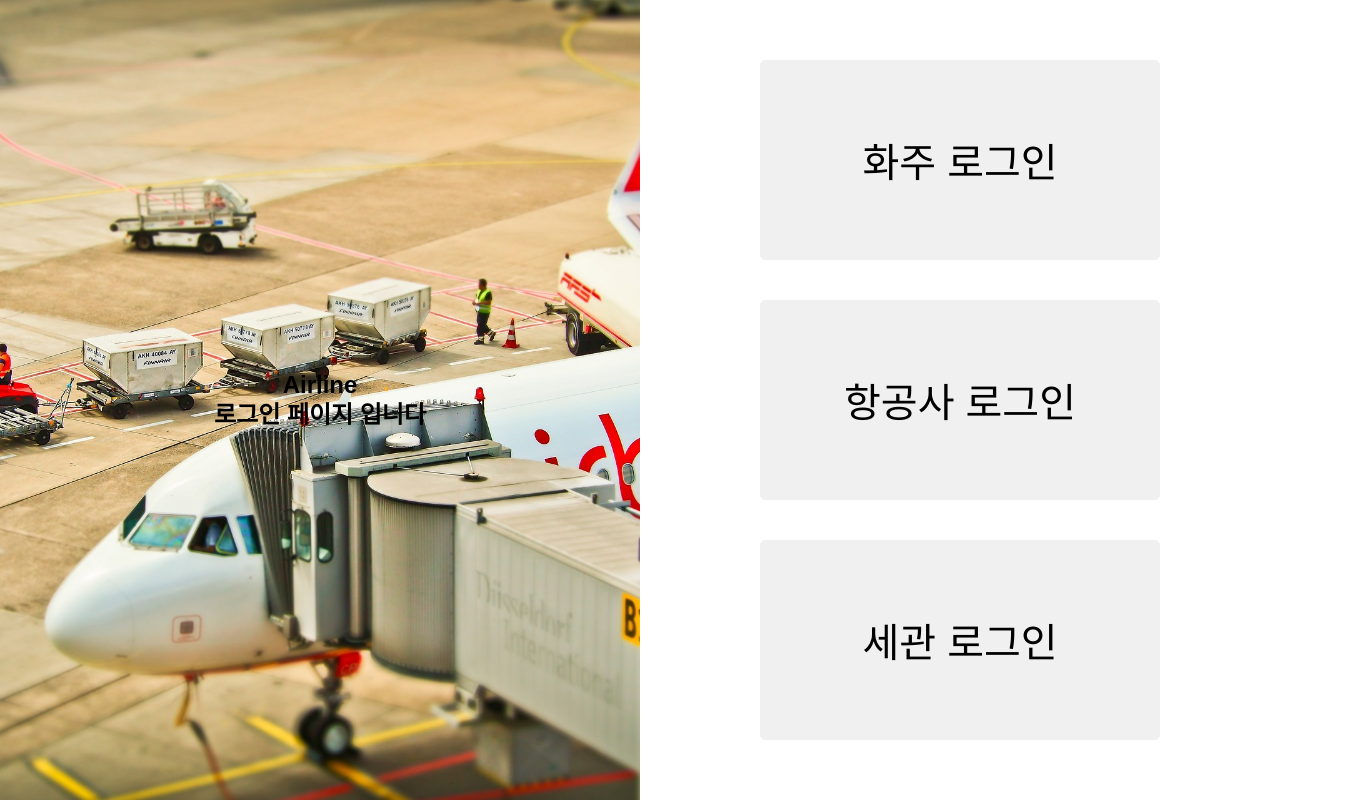
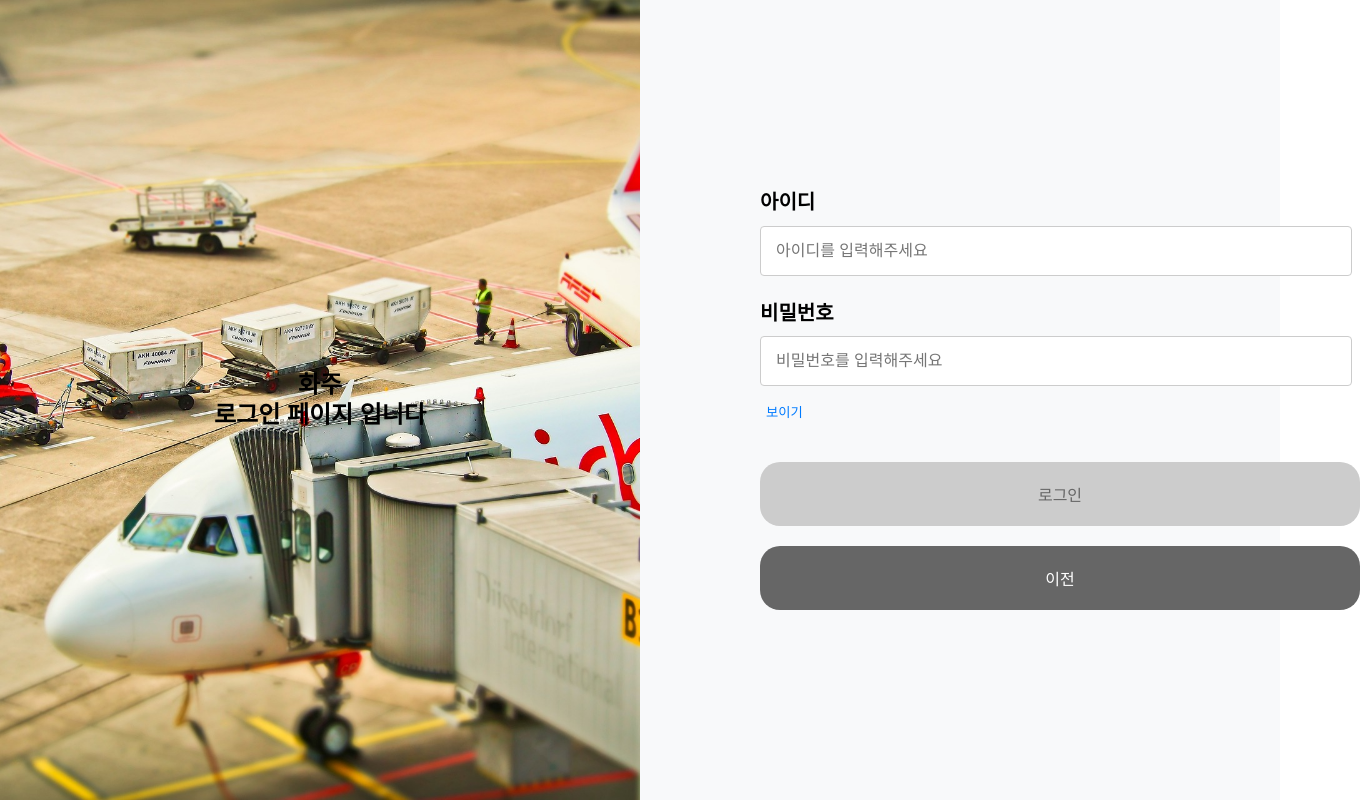
Before and after one commit to Monggu-Park/AirlineTransportFront, a React (Vite) app: page / in a window 1280 px wide. Both pictures are taken after a click on the button "화주 로그인". Shown: the whole page, 1360 px wide, since content can reach past the window. Built offline with nearby package versions, Linux system fonts and the light colour scheme.

Commit message:
feat: 선택한 역할에 따라 다른 화면을 렌더링하도록 구성한다.

```diff
--- a/src/components/Login/LoginForm/index.jsx
+++ b/src/components/Login/LoginForm/index.jsx
@@ -3,7 +3,7 @@ import {useNavigate} from "react-router-dom";
 import * as Styled from "./style.js";
 import H3 from "@/components/Common/Font/Heading/H3/index.jsx";
 
-export default function LoginForm() {
+export default function LoginForm({role, onSelectRole}) {
 
     const [username, setUsername] = useState("");
     const [password, setPassword] = useState("");
@@ -12,9 +12,14 @@ export default function LoginForm() {
 
     const isFormValid = username !== "" && password !== "";
 
+    const handleSubmit = (e) => {
+        e.preventDefault();
+        alert(`${role} 사용자로 로그인 완료`);
+    };
+
     return (
         <Styled.LoginSection>
-            <Styled.Form onSubmit={() => alert("submit")}>
+            <Styled.Form onSubmit={handleSubmit}>
                 <Styled.InputGroup>
                     <Styled.InputGroupSection>
                         <H3 text='아이디'/>
@@ -50,6 +55,9 @@ export default function LoginForm() {
                 <Styled.SignInButton type='submit' disabled={!isFormValid}>
                     로그인
                 </Styled.SignInButton>
+                <Styled.SignInButton onClick={() => onSelectRole("")}>
+                    이전
+                </Styled.SignInButton>
             </Styled.Form>
         </Styled.LoginSection>
     );
--- a/src/components/Login/SelectRole/index.jsx
+++ b/src/components/Login/SelectRole/index.jsx
@@ -1,12 +1,18 @@
 import * as Styled from "./style.js"
 
-export default function SelectRole() {
+export default function SelectRole({onSelectRole}) {
 
     return (
         <Styled.RoleContainer>
-            <Styled.RoleButton>화주 로그인</Styled.RoleButton>
-            <Styled.RoleButton>항공사 로그인</Styled.RoleButton>
-            <Styled.RoleButton>세관 로그인</Styled.RoleButton>
+            <Styled.RoleButton onClick={() => onSelectRole("화주")}>
+                화주 로그인
+            </Styled.RoleButton>
+            <Styled.RoleButton onClick={() => onSelectRole("항공사")}>
+                항공사 로그인
+            </Styled.RoleButton>
+            <Styled.RoleButton onClick={() => onSelectRole("세관")}>
+                세관 로그인
+            </Styled.RoleButton>
         </Styled.RoleContainer>
     )
 }
--- a/src/pages/Login/index.jsx
+++ b/src/pages/Login/index.jsx
@@ -5,15 +5,24 @@ import LoginForm from "@/components/Login/LoginForm/index.jsx";
 import SelectRole from "@/components/Login/SelectRole/index.jsx";
 
 export default function Login() {
+    const [selectedRole, setSelectedRole] = useState("");
 
     return (
         <Styled.LoginContainer>
             <Styled.WelcomeSection>
-                <H1 text='Airline' />
+                {selectedRole? (
+                    <H1 text={selectedRole} />
+                ) : (
+                    <H1 text='Airline' />
+                )
+                }
                 <H1 text='로그인 페이지 입니다' />
             </Styled.WelcomeSection>
-            <SelectRole/>
-            {/*<LoginForm/>*/}
+            {selectedRole ? (
+                <LoginForm role={selectedRole} onSelectRole={(role) => setSelectedRole(role)}/> // role 선택 시 LoginForm 렌더링
+            ) : (
+                <SelectRole onSelectRole={(role) => setSelectedRole(role)} /> // role 선택 화면 렌더링
+            )}
 
 
         </Styled.LoginContainer>
```
